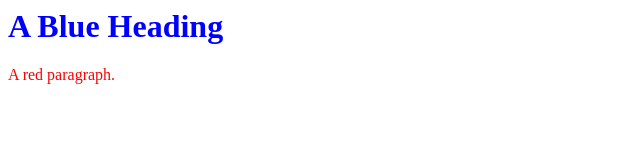
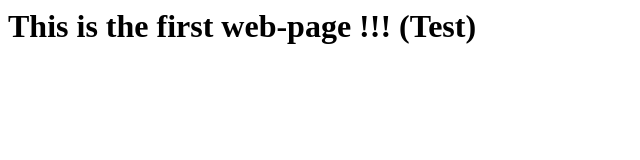
Before and after one commit to S-Kantaporn/Git-practice, a plain HTML site: page index.html in a window 1280 px wide. Shown: the whole page, without its empty margins (0-640 px from the left). Drawn offline with Linux system fonts and the light colour scheme.

Commit message:
Update index.html

```diff
--- a/index.html
+++ b/index.html
@@ -1,9 +1 @@
-<html>
-<body>
-
-<h1 style="color:blue;">A Blue Heading</h1>
-
-<p style="color:red;">A red paragraph.</p>
-
-</body>
-</html>
+<h1> This is the first web-page !!! (Test)</h1>
```
